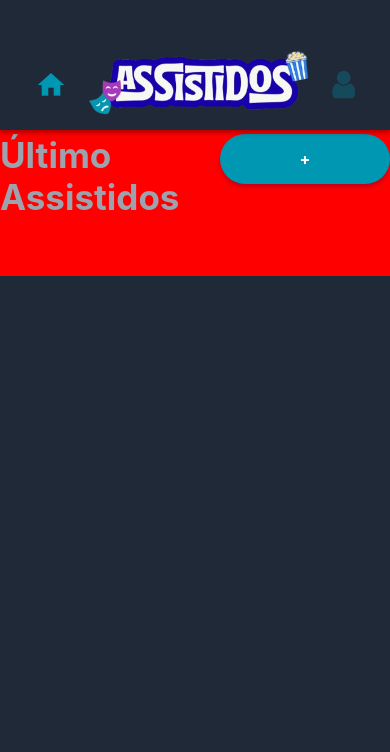
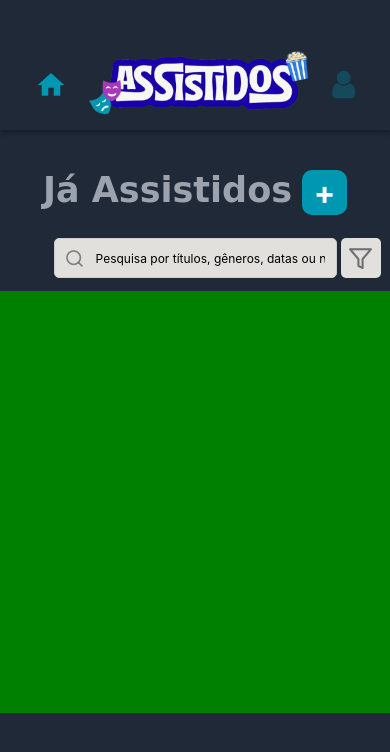
Before and after one commit to Neves004/AssistidosApp, a React Native app: screen /BottomRoutes in a window 390 px wide. Shown: the top 752 px of the page. Built offline with nearby package versions, Linux system fonts and the light colour scheme.

Commit message:
:pencil: mudanças na home

```diff
--- a/App.tsx
+++ b/App.tsx
@@ -3,6 +3,7 @@ import { StyleSheet } from 'react-native';
 
 import Routes from '@/routes/index.routes';
 import {NavigationContainer} from '@react-navigation/native'
+import { useFonts } from 'expo-font';
 
 export default function App() {
   return (
--- a/app.json
+++ b/app.json
@@ -25,6 +25,9 @@
     },
     "web": {
       "favicon": "./assets/favicon.png"
-    }
+    },
+    "plugins": [
+      "expo-font"
+    ]
   }
 }
--- a/package.json
+++ b/package.json
@@ -13,6 +13,7 @@
     "@react-navigation/bottom-tabs": "^7.15.9",
     "@react-navigation/stack": "^7.8.10",
     "expo": "~54.0.33",
+    "expo-font": "~14.0.11",
     "expo-status-bar": "~3.0.9",
     "lucide-react-native": "^1.8.0",
     "react": "19.1.0",
--- a/src/components/Input/index.tsx
+++ b/src/components/Input/index.tsx
@@ -14,54 +14,58 @@ type Props = TextInputProps & {
     IconLeftName?: string,
     IconRightName?: string,
     title?: string,
+    titleInput?: string,
     onIconLeftPress?: () => void,
     onIconRIghtPress?: () => void
 }
 
 export const Input = forwardRef((Props: Props, ref) => {
-    const { IconLeft, IconRight, IconLeftName, IconRightName, title, onIconLeftPress, onIconRIghtPress, ...rest } = Props
+    const { IconLeft, IconRight, IconLeftName, IconRightName, title, titleInput, onIconLeftPress, onIconRIghtPress, ...rest } = Props
 
-    const calculateSizeWidth =()=>{
-        if(IconLeft && IconRight){
+    const calculateSizeWidth = () => {
+        if (IconLeft && IconRight) {
             return '80%'
-        } else if(IconLeft || IconRight){
+        } else if (IconLeft || IconRight) {
             return '90%'
-        } else{
+        } else {
             return '100%'
         }
     };
 
-        const calculatePaddingLeft =()=>{
-        if(IconLeft && IconRight){
+    const calculatePaddingLeft = () => {
+        if (IconLeft && IconRight) {
             return 15;
-        } else if(IconLeft || IconRight){
+        } else if (IconLeft || IconRight) {
             return 10;
-        } else{
+        } else {
             return 20;
         }
     };
 
     return (
         <>
-            {title&&<Text style={styles.titleInput}>{title}</Text>}
+            {title && <Text style={styles.titleInput}>{title}</Text>}
+
             <View style={[
-                styles.boxInput,{paddingLeft:calculatePaddingLeft()}
-                ]}>
+                styles.boxInput, { paddingLeft: calculatePaddingLeft() }
+            ]}>
 
                 {IconLeft && IconLeftName && (
                     <TouchableOpacity onPress={onIconLeftPress} style={styles.button}>
-                        <IconLeft name={IconLeftName as any} size={20} color={'gray'} style={styles.Icon}/>
+                        <IconLeft name={IconLeftName as any} size={20} color={'gray'} style={styles.Icon} />
                     </TouchableOpacity>
                 )}
                 <TextInput
                     style={[
-                        styles.input,{width:calculateSizeWidth()}
+
+                        styles.input, { width: calculateSizeWidth() }
                     ]}
+                    placeholder={titleInput}
                     {...rest}
                 />
                 {IconRight && IconRightName && (
                     <TouchableOpacity onPress={onIconRIghtPress} style={styles.button}>
-                        <IconRight name={IconRightName as any} size={20} color={'gray'} style={styles.Icon}/>
+                        <IconRight name={IconRightName as any} size={20} color={'gray'} style={styles.Icon} />
                     </TouchableOpacity>
                 )}
             </View >
--- a/src/components/Input/styles.ts
+++ b/src/components/Input/styles.ts
@@ -13,7 +13,7 @@ export const styles = StyleSheet.create({
         width: '100%',
         height: 40,
         borderWidth: 1,
-        borderRadius: 40,
+        borderRadius: 5,
         marginTop: 10,
         flexDirection: 'row',
         alignItems: 'center',
@@ -28,6 +28,7 @@ export const styles = StyleSheet.create({
         width: '90%',
         borderRadius: 40,
         paddingLeft:5,
+        fontSize:12,
     },
 
     Icon:{
--- /dev/null
+++ b/src/components/Modal/index.tsx
@@ -0,0 +1,12 @@
+import React from "react";
+
+import { Text, View } from "react-native";
+
+export function Modal(){
+    return(
+        <View>
+            <Text> Olá</Text>
+        </View>
+
+    );
+}
--- a/src/pages/home/index.tsx
+++ b/src/pages/home/index.tsx
@@ -1,12 +1,19 @@
 import React from "react";
 import { Text, TouchableOpacity, View } from 'react-native';
 import { styles } from '@/pages/home/styles';
-import { Button } from "@/components/Button";
+import { Input } from "@/components/Input";
+import { Feather } from '@expo/vector-icons';
+import { themes } from "@/global/themes";
+import { Modal } from "@/components/Modal";
+
 
 export default function Home() {
     async function newTitle() {
+    }
 
-//        fetch()
+
+    async function addFilter() {
+
     }
 
     return (
@@ -15,17 +22,32 @@ export default function Home() {
             <View style={styles.boxTop}>
                 <View style={styles.initial}>
                     <Text style={styles.text}>
-                        Último Assistidos
+                        Já Assistidos
                     </Text>
 
-                    <Button text='+' onPress={() => newTitle()} />
+                    <TouchableOpacity activeOpacity={0.7} style={styles.buttonNew} onPress={() => newTitle()}>
+                        <Text style={styles.titleButtonNew}>+</Text>
+                    </TouchableOpacity>
 
                 </View>
 
             </View>
 
             <View style={styles.boxMiddle}>
+                <View style={styles.inputZone}>
 
+                    <Input
+                    titleInput="Pesquisa por títulos, gêneros, datas ou notas..."
+                    IconLeft={Feather}
+                    IconLeftName="search"/>
+
+                    <TouchableOpacity activeOpacity={0.6} style={styles.buttonFilter} onPress={() => addFilter()}>
+                        <Feather
+                            name='filter'
+                            style={styles.filter} />
+
+                    </TouchableOpacity>
+                </View>
 
             </View>
 
--- a/src/pages/home/styles.ts
+++ b/src/pages/home/styles.ts
@@ -10,49 +10,86 @@ export const styles = StyleSheet.create({
     },
 
     boxTop: {
-        height: Dimensions.get('window').height / 3,
+        height: Dimensions.get('window').height / 10,
         width: '100%',
         alignItems: 'center',
         justifyContent: 'center',
-        marginTop: 50,
-        backgroundColor: 'red',
-
+        paddingTop: 40,
     },
 
     initial: {
+        display: 'flex',
         flexDirection: 'row',
-        justifyContent: 'space-around',
-        marginTop: 80,
-
+        columnGap: 10,
     },
 
     text: {
         fontWeight: 'bold',
         fontSize: 35,
         color: '#9ca3af',
+        fontFamily: 'Comic Sans MS',
     },
 
-    // buttonNew: {
-    //     color: '#9ca3af',
-    //     fontSize: 80,
+    buttonNew: {
+        width: 45,
+        height: 45,
+        backgroundColor: '#0097b2',
+        borderRadius: 10,
+    },
 
-    // },
+    titleButtonNew: {
+        fontSize: 32,
+        marginLeft: 'auto',
+        marginRight: 'auto',
+        marginBottom: 'auto',
+        marginTop: 'auto',
+        color: '#ffff',
+        fontWeight: 'bold',
+
+    },
 
     boxMiddle: {
-        height: Dimensions.get('window').height / 3,
+        height: Dimensions.get('window').height / 15,
         width: '100%',
         alignItems: 'center',
         justifyContent: 'center',
-        marginTop: 30,
+        marginTop: 10,
+    },
 
+    inputZone: {
+        paddingHorizontal: 30,
+        flexDirection: 'row',
+        display: 'flex',
+        columnGap: 4,
+    },
+
+    filter: {
+        marginLeft: 'auto',
+        marginRight: 'auto',
+        marginBottom: 'auto',
+        marginTop: 'auto',
+        color: '#6d6f73',
+        fontSize: 25,
+        borderRadius: 5,
+        borderColor: '#cfccc5',
+    },
+
+    buttonFilter: {
+        width: 40,
+        height: 40,
+        backgroundColor: '#e2e0dc',
+        borderRadius: 5,
+        marginTop: 10,
     },
 
     boxBottom: {
-        height: Dimensions.get('window').height / 3,
+        height: Dimensions.get('window').height / 2,
         width: '100%',
         alignItems: 'center',
         justifyContent: 'center',
-        marginTop: 30,
+        marginTop: 10,
+        display: 'flex',
+        backgroundColor: 'green',
 
     },
 })
```
Also changed, not shown: src/assets/ComicNeue-Regular.ttf (added), src/components/Modal/styles.ts (added), 1 other file (tests, documents, lock files or other folders).
